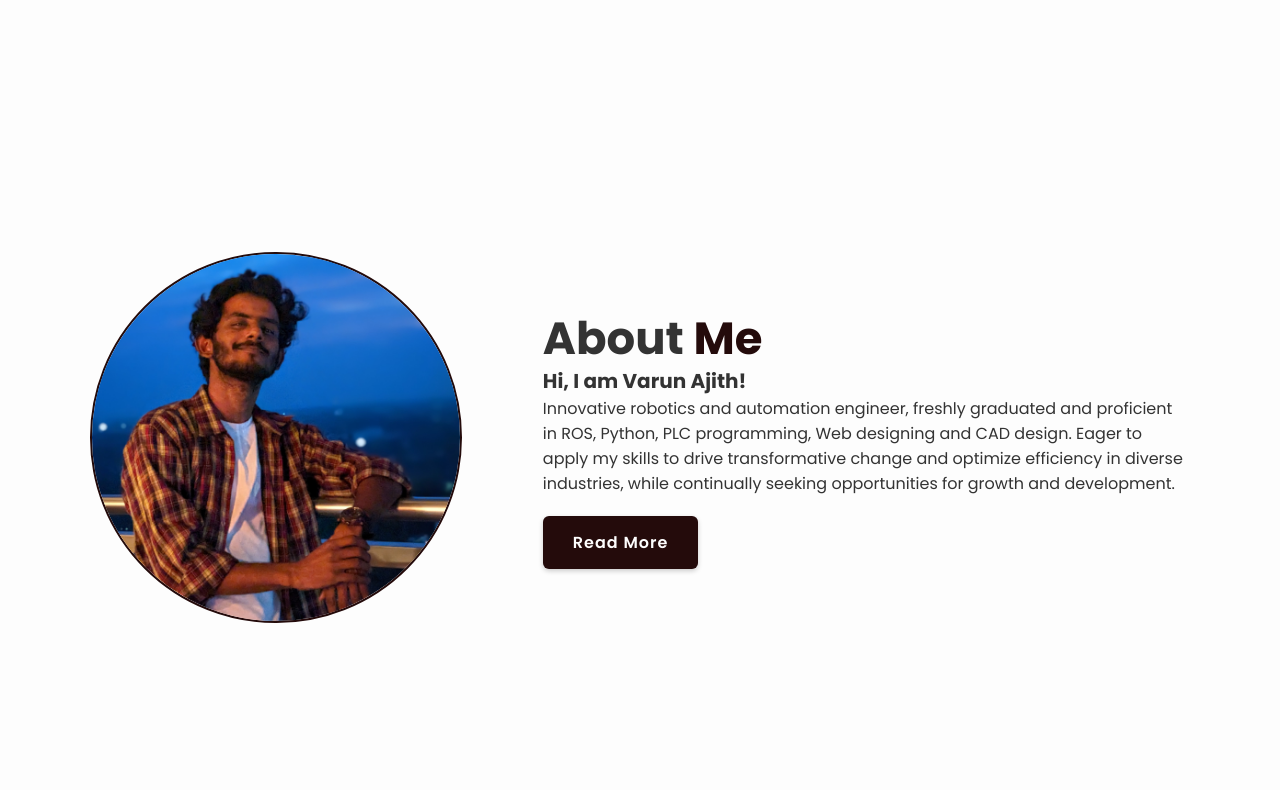
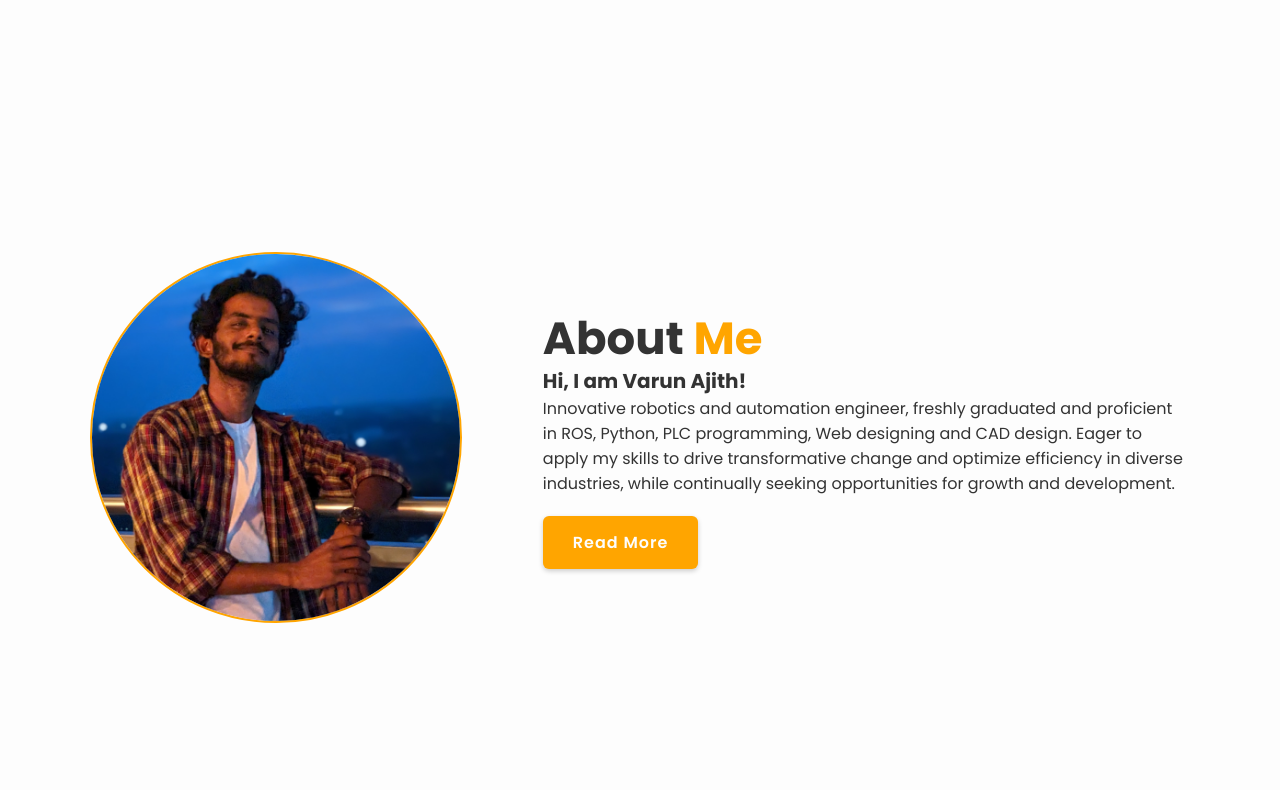
Before and after one commit to Varun-Ajith/v3-portfolio, a plain HTML site: page index.html in a window 1280 px wide. Shown: the part 800-1590 px from the top of the page. Drawn offline with nearby package versions, Linux system fonts and the light colour scheme; some packages are replaced by stand-ins of ours; a script that the page names is missing.

Commit message:
Update style.css

```diff
--- a/style.css
+++ b/style.css
@@ -14,7 +14,7 @@
 :root {
     --bg-color: #fdfdfd;
     --text-color: #333;
-    --main-color: #240b0b;
+    --main-color: #FFA500;
     --white-color: #fdfdfd;
     --shadow-color: rgba(0,0,0,.2);
 }
```
